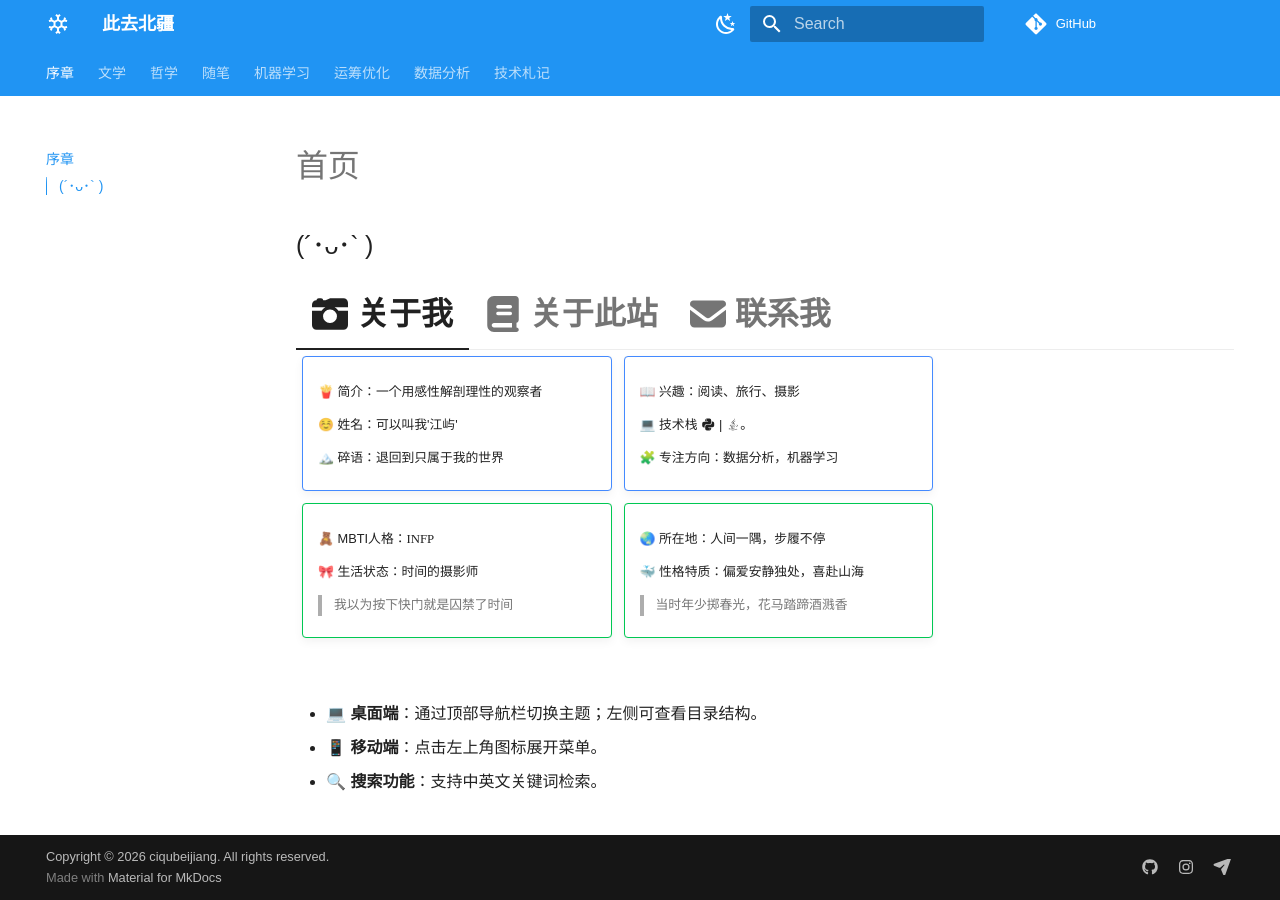
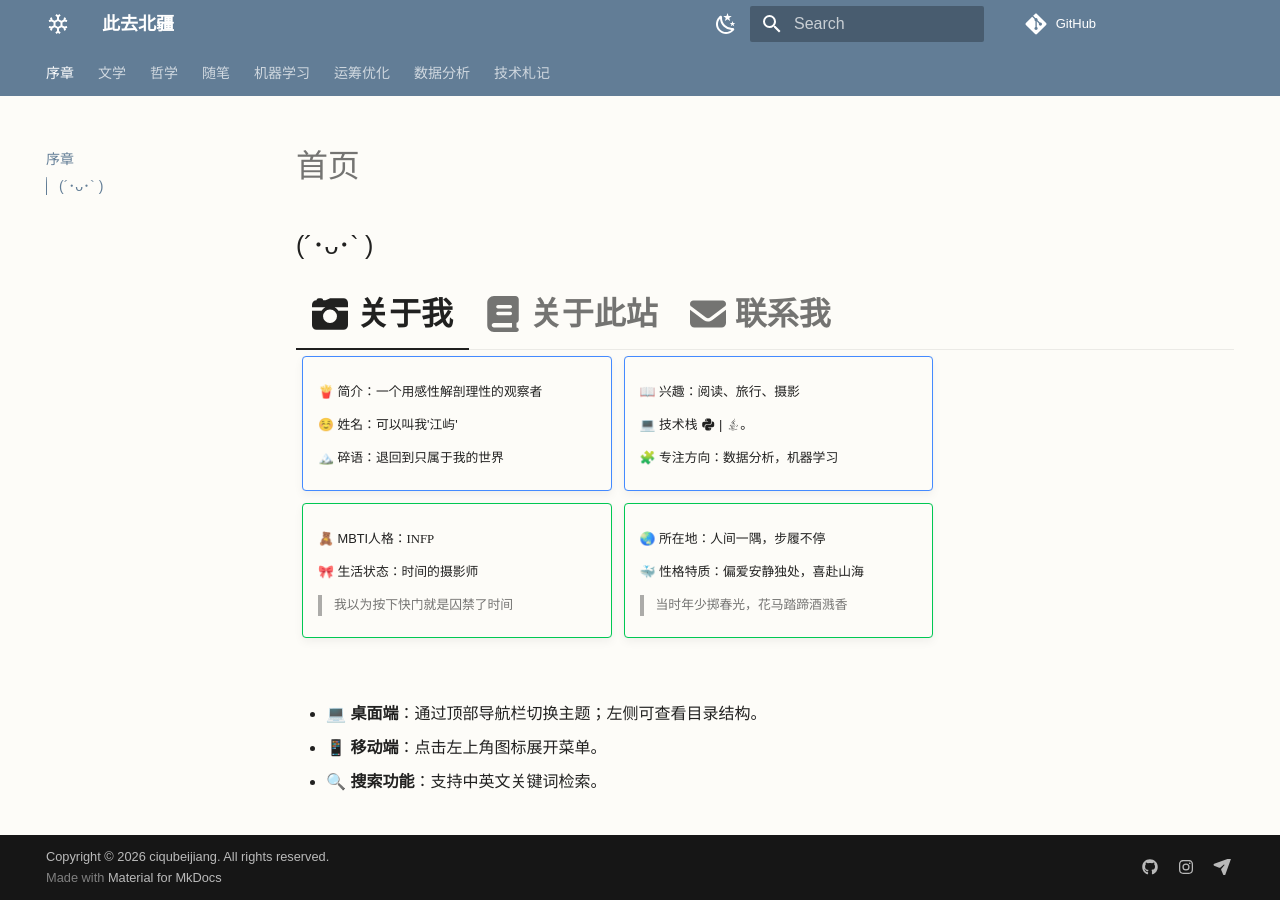
Before and after one commit to CiQuBeiJiang/CiQuBeiJiang.github.io, an MkDocs documentation site: the page built from docs/index.md, in a window 1280 px wide. Built offline with MkDocs 1.6.1 and Material for MkDocs 9.7.7, drawn with Linux system fonts in a browser that asks for light colours; comment, search, counter and statistics services are not loaded; a style sheet for code colours, icons or effects is not loaded.

Commit message:
add gitgus

```diff
--- a/docs/stylesheets/extra.css
+++ b/docs/stylesheets/extra.css
@@ -81,3 +81,49 @@
     font-size: 16px;
     color: #666; /* 浅一点，区分诗句 */
 }
+
+/* -------------------------------------------------------------------------
+   莫兰迪配色方案 - 北疆初雪 (Morandi Blue & Warm Grey)
+   核心逻辑：降低饱和度，增加灰度，去除刺眼的纯黑和纯白
+   ------------------------------------------------------------------------- */
+
+:root > * {
+    /* 【主色调】 - 莫兰迪蓝灰
+       用于：标题栏、侧边栏高亮、按钮
+       原色：Blue (#2196f3) -> 替换为：#627d96 (灰蓝色)
+    */
+    --md-primary-fg-color:        #627d96;
+    --md-primary-fg-color--light: #7a92a8; /* 浅一点的变体 */
+    --md-primary-fg-color--dark:  #4f667d; /* 深一点的变体 */
+
+    /* 【辅助色/强调色】 - 莫兰迪锈红
+       用于：链接悬停、滑动条、Tab下划线
+       原色：Blue -> 替换为：#bfaea6 (暖灰/枯粉色) 或者 #a88f85
+    */
+    --md-accent-fg-color:         #a88f85;
+
+    /* 【背景色】 - 暖调米白
+       用于：页面大背景
+       原色：White (#ffffff) -> 替换为：#fdfcf8 (极淡的米色，护眼)
+    */
+    --md-default-bg-color:        #fdfcf8;
+}
+
+/* 【深色模式微调】
+   莫兰迪色在深色模式下不能直接反转，需要配合深灰背景
+*/
+[data-md-color-scheme="slate"] {
+    /* 深色模式下的主色稍微提亮一点，防止看不清 */
+    --md-primary-fg-color:        #7a92a8;
+
+    /* 背景色改为深岩石灰，而不是纯黑 */
+    --md-default-bg-color:        #242629;
+}
+
+/* 【正文优化】
+   让文字颜色不要太黑，配合整体柔和感
+*/
+body {
+    /* 深灰色文字，比纯黑(#000)更柔和 */
+    --md-typeset-color: #454545;
+}
--- a/mkdocs.yml
+++ b/mkdocs.yml
@@ -5,6 +5,7 @@ site_dir: site
 repo_url: https://github.com/CiQuBeiJiang/CiQuBeiJiang.github.io
 theme:
   name: material
+  custom_dir: overrides
   icon:
     logo: material/snowflake
   favicon: docs/assets/camera.png
--- /dev/null
+++ b/overrides/partials/commentas.html
@@ -0,0 +1,16 @@
+<script src="https://giscus.app/client.js"
+        data-repo="CiQuBeiJiang/CiQuBeiJiang.github.io"
+        data-repo-id="R_kgDOQ66LDQ"
+        data-category="General"
+        data-category-id="DIC_kwDOQ66LDc4C1h_7"
+        data-mapping="url"
+        data-strict="0"
+        data-reactions-enabled="1"
+        data-emit-metadata="0"
+        data-input-position="top"
+        data-theme="preferred_color_scheme"
+        data-lang="zh-CN"
+        data-loading="lazy"
+        crossorigin="anonymous"
+        async>
+</script>
--- a/requirements.txt
+++ b/requirements.txt
@@ -7,7 +7,6 @@ mkdocs-material==9.7.1
 mkdocs-material-extensions==1.3.1
 
 # MkDocs 配置的所有第三方插件
-mkdocs-awesome-pages-plugin==2.10.1
 mkdocs-glightbox==0.5.2
 mkdocs-static-i18n==1.3.0
 mkdocs-statistics-plugin
```
